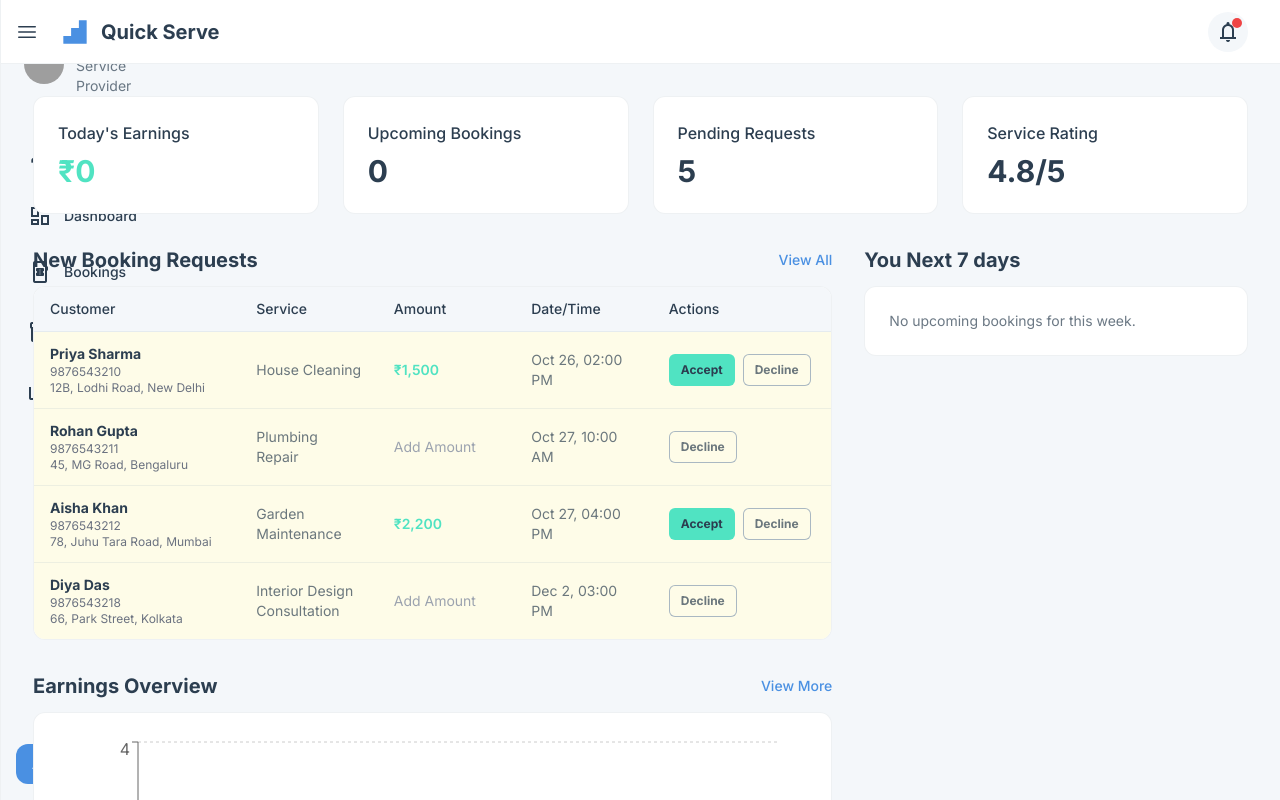
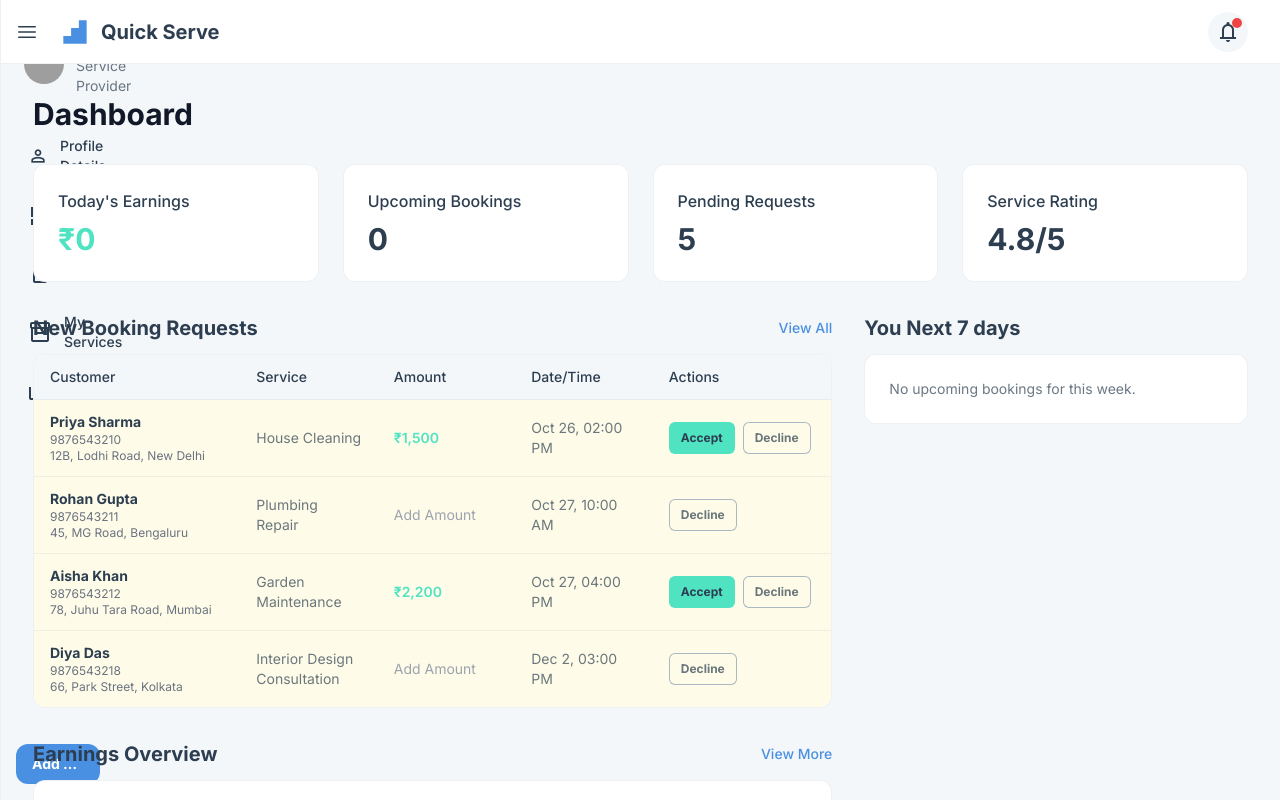
Before and after one commit to bala-rajesh/QuickServe-Localized-Service-Discovery-and-Booking-App, a React (Vite) app in the folder Frontend/: page /service-provider in a window 1280 px wide. Built offline with nearby package versions, Linux system fonts and the light colour scheme; grey boxes are pictures that could not be loaded.

Commit message:
DashboardPage update

```diff
--- a/Frontend/src/pages/Subpages/DashboardPage.jsx
+++ b/Frontend/src/pages/Subpages/DashboardPage.jsx
@@ -7,6 +7,7 @@
 const DashboardPage = () => {
   return (
     <div className="flex flex-col gap-8">
+      <h1 className="text-3xl font-bold text-gray-900 dark:text-white">Dashboard</h1>
       <StatsSection />
       <div className="grid grid-cols-3 gap-8">
         <div className="col-span-3 lg:col-span-2 flex flex-col gap-8">
```
